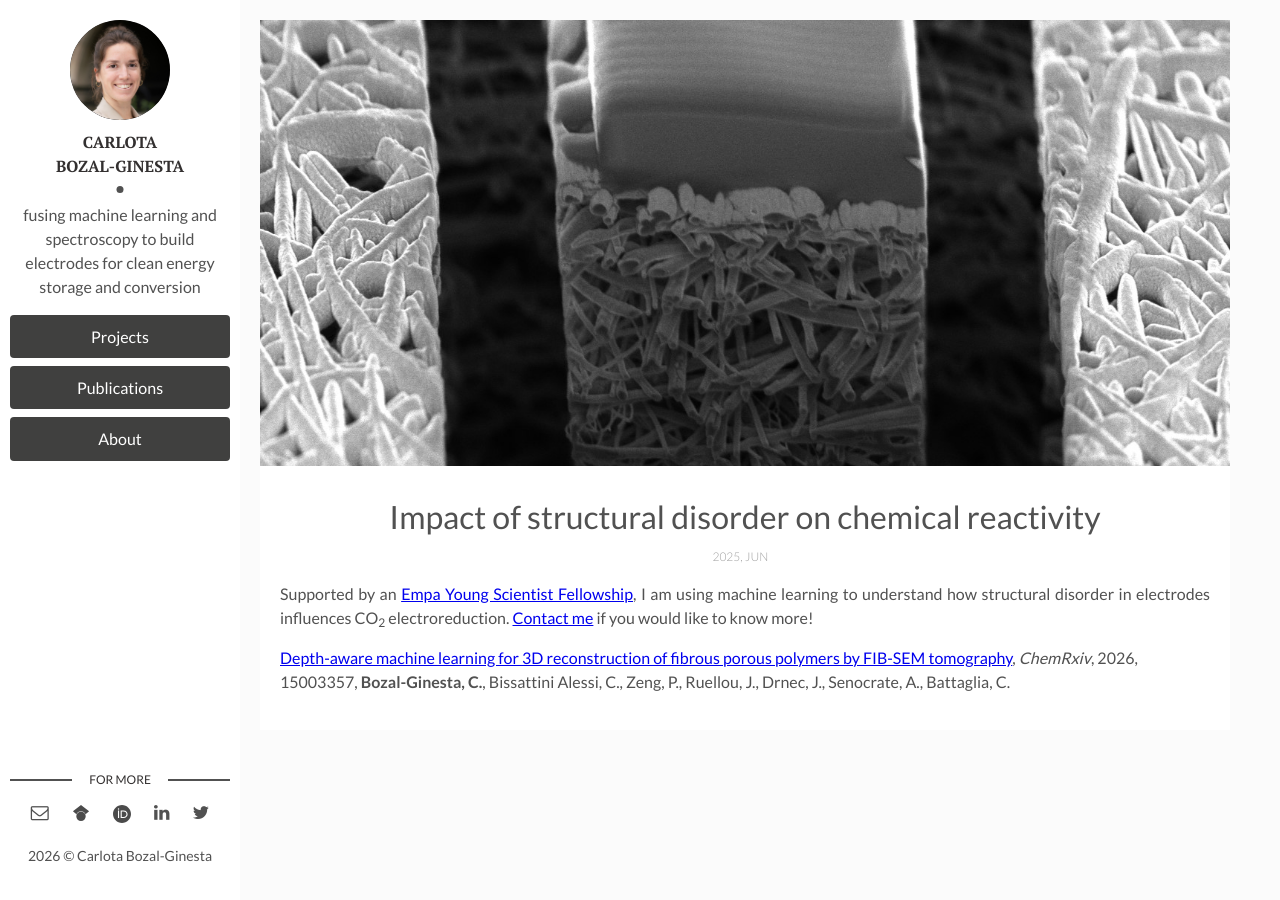
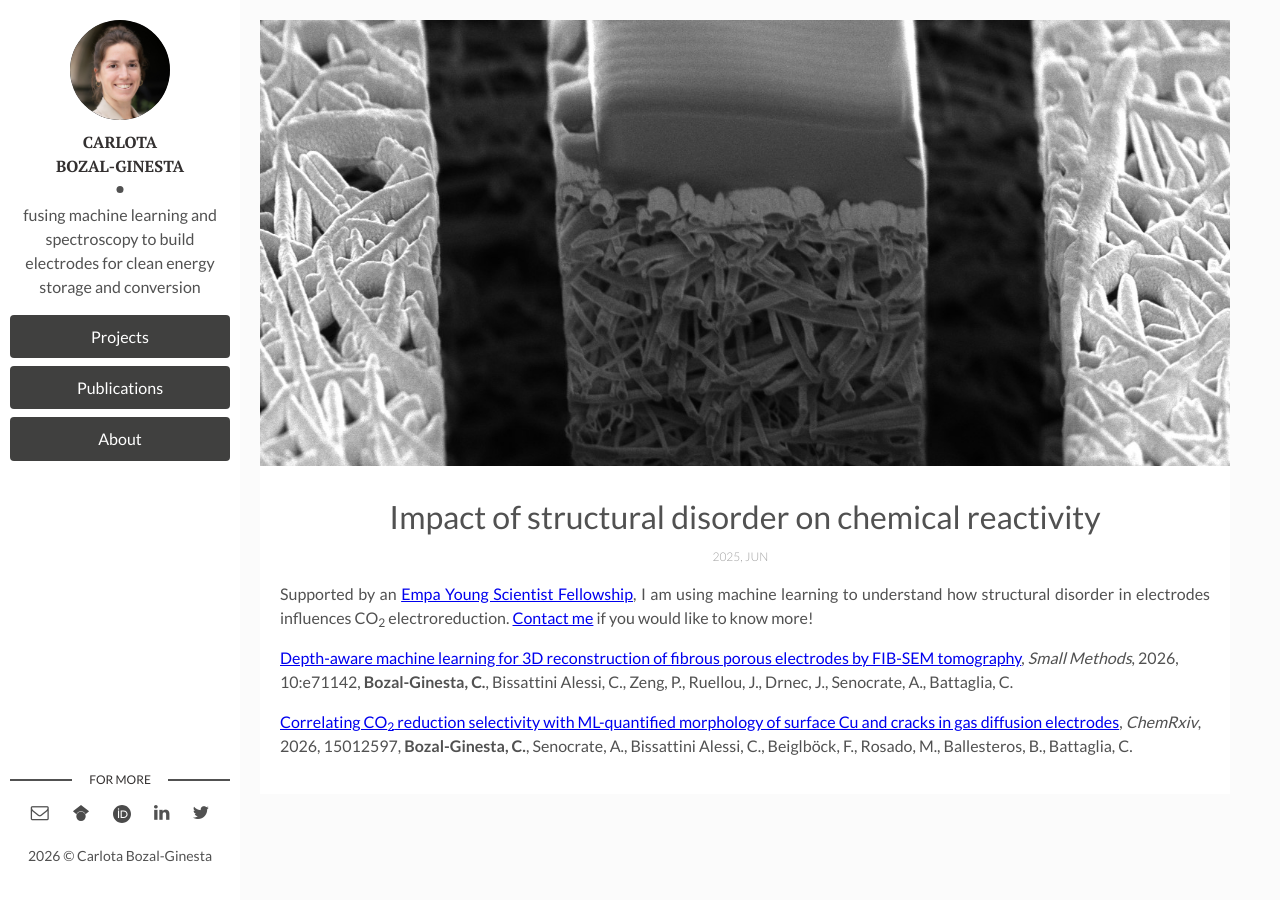
Before and after one commit to CBgin/bozal-ginesta, a Jekyll site: the page built from _posts/2025-06-01-StructuralDisorder.markdown, in a window 1280 px wide. Built offline with Jekyll 4.4.1, drawn with Linux system fonts in a browser that asks for light colours.

Commit message:
Update StructuralDisorder markdown with new references
Added new references related to machine learning and CO2 electroreduction.

```diff
--- a/_posts/2025-06-01-StructuralDisorder.markdown
+++ b/_posts/2025-06-01-StructuralDisorder.markdown
@@ -7,4 +7,6 @@ date: 2025-06-01
 
 <p style="text-align: justify;">Supported by an <a href="https://www.empa.ch/web/s604/young-scientist-fellowship-carlota-bozal-ginesta" target="_blank">Empa Young Scientist Fellowship</a>, I am using machine learning to understand how structural disorder in electrodes influences CO<sub>2</sub> electroreduction.<!--more--> <a href="mailto:{{site.social-email}}" target="_blank">Contact me</a> if you would like to know more!</p>
 
-<a href="https://chemrxiv.org/doi/full/10.26434/chemrxiv.15004057/v1](https://chemrxiv.org/doi/full/10.26434/chemrxiv.15003357/v2" target="_blank">Depth-aware machine learning for 3D reconstruction of fibrous porous polymers by FIB-SEM tomography</a>, *ChemRxiv*, 2026, 15003357, **Bozal-Ginesta, C.**, Bissattini Alessi, C., Zeng, P., Ruellou, J., Drnec, J., Senocrate, A., Battaglia, C.
+<a href="https://onlinelibrary.wiley.com/doi/full/10.1002/smtd.71142" target="_blank">Depth-aware machine learning for 3D reconstruction of fibrous porous electrodes by FIB-SEM tomography</a>, *Small Methods*, 2026, 10:e71142, **Bozal-Ginesta, C.**, Bissattini Alessi, C., Zeng, P., Ruellou, J., Drnec, J., Senocrate, A., Battaglia, C.
+
+<a href="https://chemrxiv.org/doi/full/10.26434/chemrxiv.15012597/v1" target="_blank">Correlating CO<sub>2</sub> reduction selectivity with ML-quantified morphology of surface Cu and cracks in gas diffusion electrodes</a>, *ChemRxiv*, 2026, 15012597, **Bozal-Ginesta, C.**, Senocrate, A., Bissattini Alessi, C., Beiglböck, F., Rosado, M., Ballesteros, B., Battaglia, C.
```
